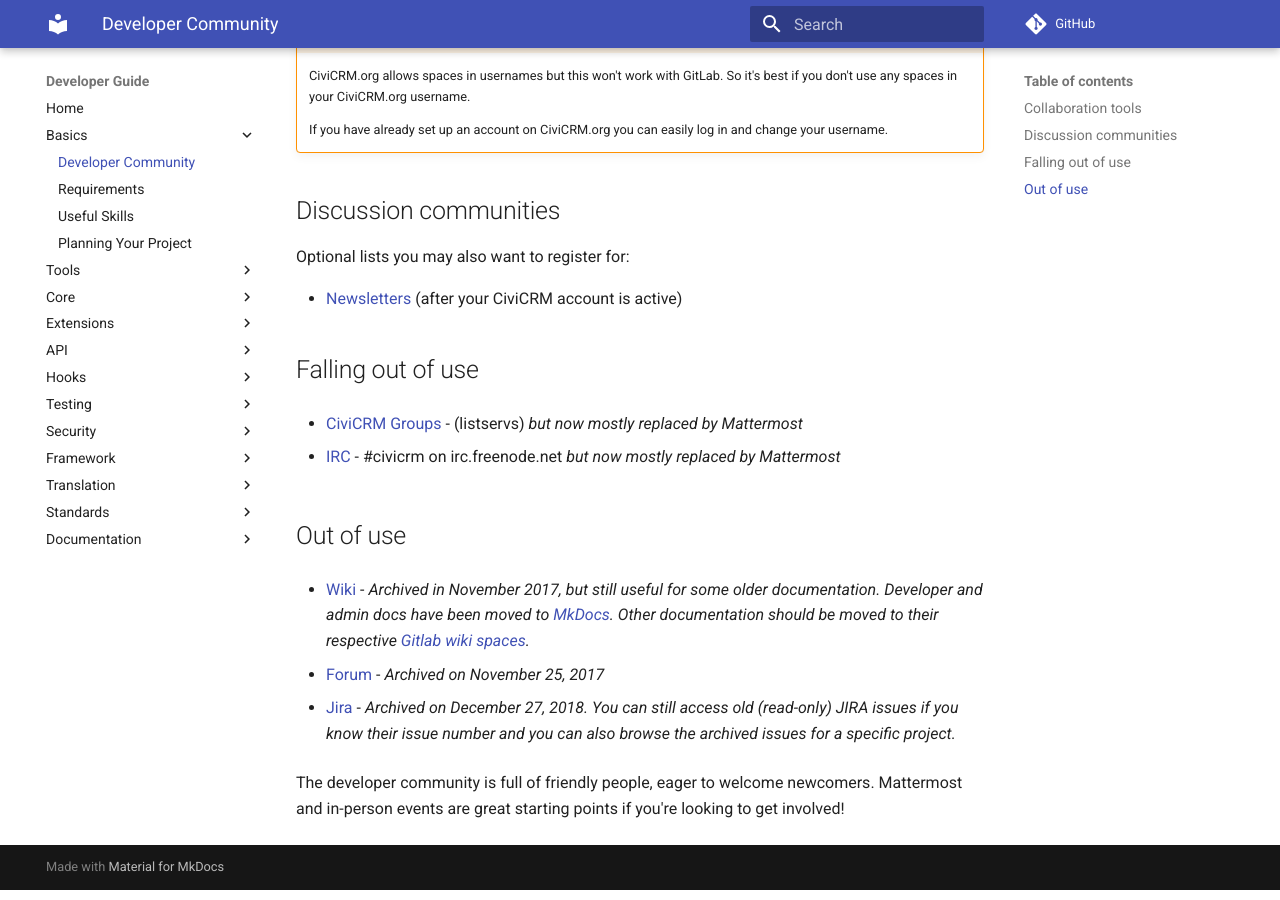
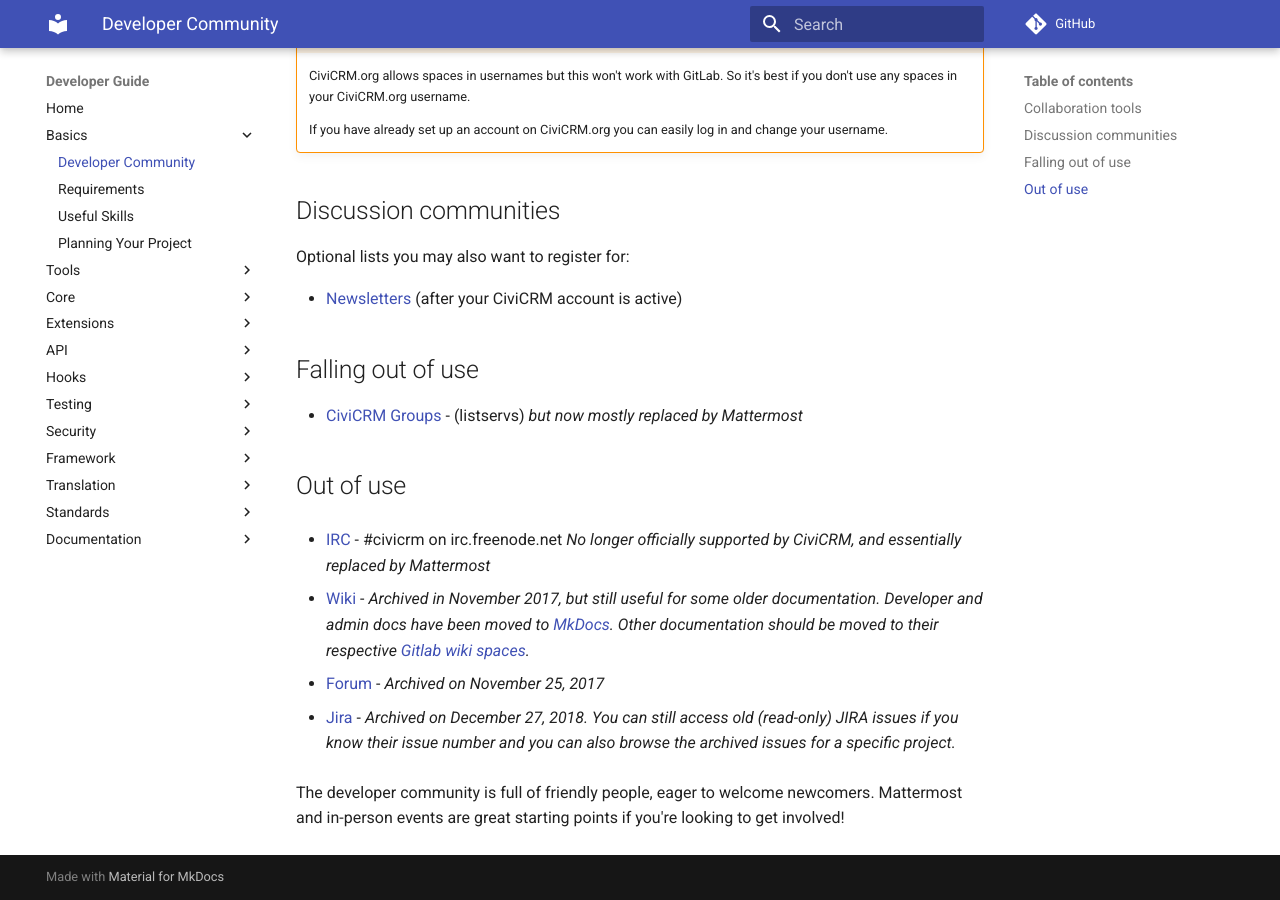
Before and after one commit to civicrm/civicrm-dev-docs, an MkDocs documentation site: the page built from docs/basics/community.md, in a window 1280 px wide and 900 px high, scrolled down 1134 px. Built offline with MkDocs 1.6.1 and Material for MkDocs 9.7.7, drawn with Linux system fonts in a browser that asks for light colours; comment, search, counter and statistics services are not loaded; old or Windows-style settings are respelled for this version of MkDocs.

Commit message:
Moved IRC from ## Falling out of use to ## Out of use

```diff
--- a/docs/basics/community.md
+++ b/docs/basics/community.md
@@ -48,10 +48,10 @@
 
 -   [CiviCRM Groups](https://lists.civicrm.org/lists/firstpasswd/) - (listservs)   *but now mostly replaced by Mattermost*
 
--   [IRC](http://irc.civicrm.org/) - #civicrm on irc.freenode.net
-        *but now mostly replaced by Mattermost*
 
 ## Out of use
+
+-   [IRC](http://irc.civicrm.org/) - #civicrm on irc.freenode.net *No longer officially supported by CiviCRM, and essentially replaced by Mattermost*
 
 -   [Wiki](https://wiki.civicrm.org/confluence/display/CRMDOC/CiviCRM+Documentation) - *Archived in November 2017, but still useful for some older documentation. Developer and admin docs have been moved to [MkDocs](https://docs.civicrm.org/). Other documentation should be moved to their respective [Gitlab wiki spaces](https://lab.civicrm.org/explore/groups).*
 
```
